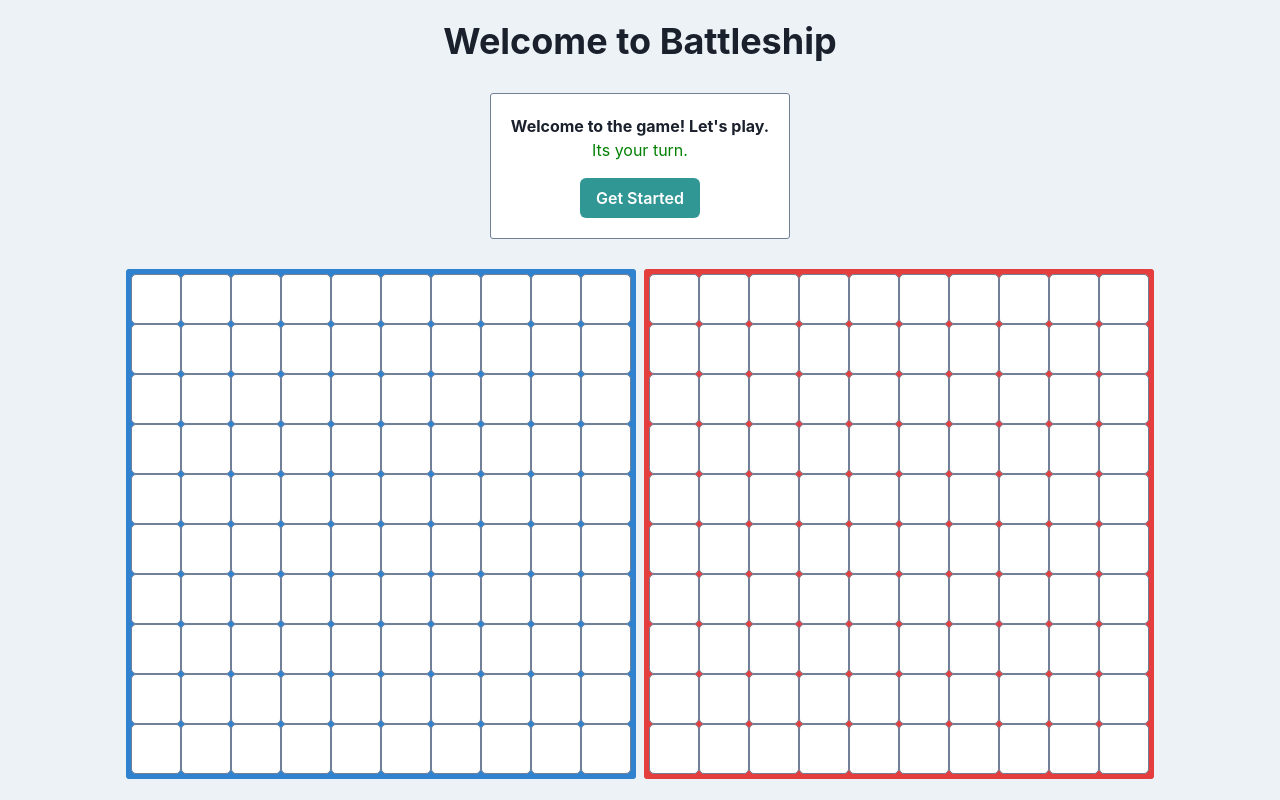
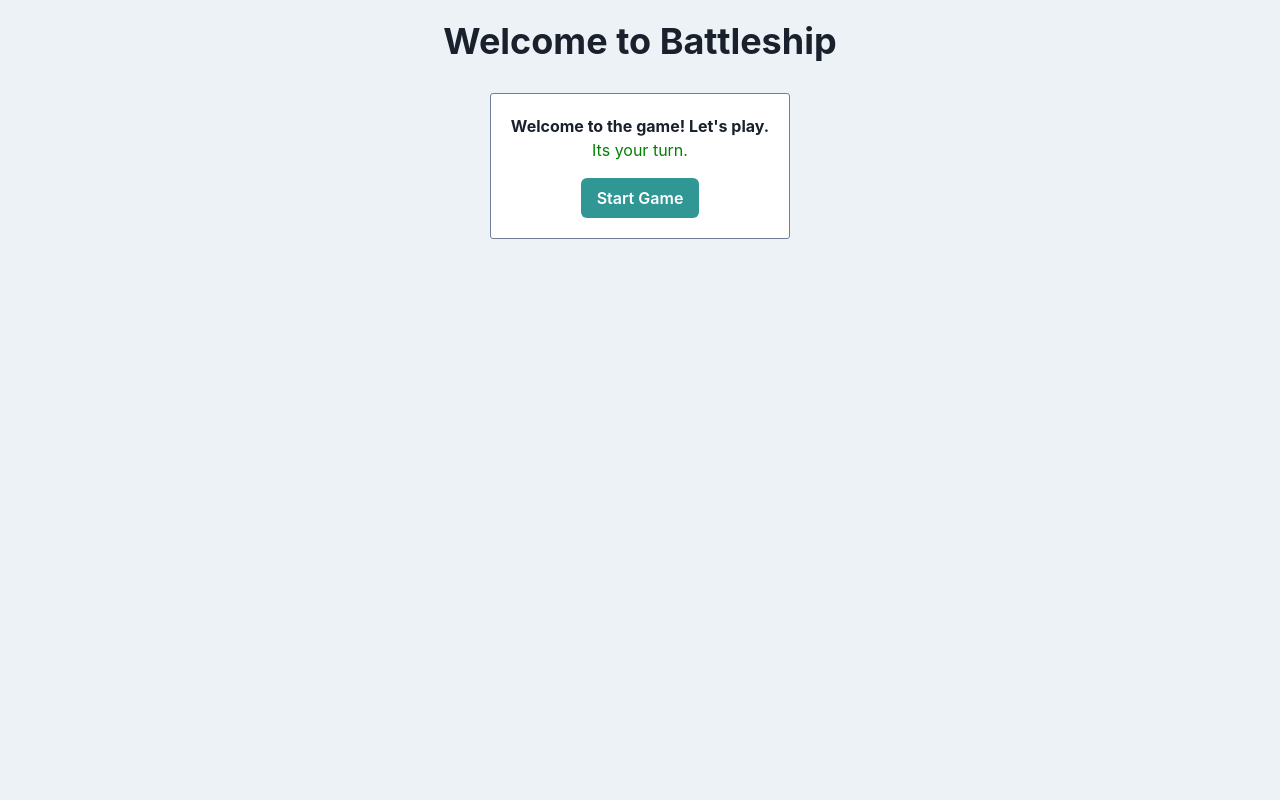
Before and after one commit to heyslevin/battleship, a React (Create React App) app: page / in a window 1280 px wide. Built offline with nearby package versions, Linux system fonts and the light colour scheme.

Commit message:
Can place ships now

```diff
--- a/package.json
+++ b/package.json
@@ -40,6 +40,7 @@
     ]
   },
   "devDependencies": {
-    "@babel/preset-env": "^7.13.12"
+    "@babel/preset-env": "^7.13.12",
+    "webpack-cli": "^4.7.2"
   }
 }
--- a/src/components/Board.js
+++ b/src/components/Board.js
@@ -3,23 +3,37 @@ import React, { useState } from "react";
 import { Box, HStack, Wrap } from "@chakra-ui/react";
 
 import Unit from "./Unit";
-
-//note
+import { useEffect } from "react";
 
 const Board = (props) => {
-  let filterUnitsWithShip = "";
+  const [unitsWithShip, setUnitsWithShip] = useState(["no units"]);
+  const [filterUnitsWithShip, setFilterUnitsWithShip] = useState("no units");
 
-  if (props.game.units) {
-    let filterUnitsWithShip = props.game.units.filter((unit) => {
-      return unit.hasShip;
-    });
-
-    console.log(filterUnitsWithShip);
+  if (!props.startGame) {
+    return null;
   }
 
-  let grid = [...Array(100)].map((e, index) => (
-    <Unit key={index} index={index} />
-  ));
+  let filterUnits = props.game.units.filter((unit) => unit.hasShip);
+  console.log(filterUnits);
+
+  let onlyIndex = filterUnits.map((unit) => {
+    return unit.name;
+  });
+  console.log(onlyIndex);
+
+  // let grid = [...Array(100)].map((e, index) => (
+  //   <Unit key={index} index={index} />
+  // ));
+
+  let gridUnits = props.game.units;
+
+  let grid = gridUnits.map((unit, index) => {
+    if (onlyIndex.includes(unit.name)) {
+      return <Unit key={index} index={index} hasShip={true} />;
+    } else {
+      return <Unit key={index} index={index} hasShip={false} />;
+    }
+  });
 
   return (
     <HStack justifyContent="center">
--- a/src/components/Game.js
+++ b/src/components/Game.js
@@ -12,6 +12,7 @@ const Game = (props) => {
   const [turn, setTurn] = useState("playerHuman");
   const [game, setGame] = useState("noGameStarted");
   const [players, setPlayers] = useState("noPlayers");
+  const [startGame, setStartGame] = useState(false);
 
   // Initializes Game after first render
   useEffect(() => {
@@ -26,7 +27,7 @@ const Game = (props) => {
 
     setPlayers({ playerHuman, playerAi });
     setGame(game);
-  }, []);
+  }, [startGame]);
 
   const placeShips = function placePlayerShipsOnBoard(player) {
     const ships = player.myShips;
@@ -62,8 +63,10 @@ const Game = (props) => {
         game={game}
         players={players}
         placeShips={placeShips}
+        startGame={startGame}
+        setStartGame={setStartGame}
       />
-      <Board game={game} />
+      <Board game={game} startGame={startGame} />
     </React.Fragment>
   );
 };
--- a/src/components/Scoreboard.js
+++ b/src/components/Scoreboard.js
@@ -2,10 +2,30 @@ import React from "react";
 
 import { Box, Button, Center, Heading, Text } from "@chakra-ui/react";
 
-const Scoreboard = ({ currentTurn, placeShips, players }) => {
+const Scoreboard = ({
+  currentTurn,
+  placeShips,
+  players,
+  startGame,
+  setStartGame,
+}) => {
   let turnColor = "";
   let turn = "";
-  let handleClick = () => placeShips(players[currentTurn]);
+  let buttonText = "";
+
+  if (!startGame) {
+    buttonText = "Start Game";
+  } else {
+    buttonText = "Place Ships";
+  }
+
+  let handleClick = () => {
+    if (!startGame) {
+      setStartGame(true);
+    } else {
+      placeShips(players[currentTurn]);
+    }
+  };
 
   if (currentTurn === "playerHuman") {
     turnColor = "green";
@@ -30,7 +50,7 @@ const Scoreboard = ({ currentTurn, placeShips, players }) => {
         <Heading size="s">Welcome to the game! Let's play.</Heading>
         <Text color={turnColor}>Its {turn} turn.</Text>
         <Button mt={4} colorScheme="teal" onClick={handleClick}>
-          Get Started
+          {buttonText}
         </Button>
       </Box>
     </Center>
--- a/src/components/Unit.js
+++ b/src/components/Unit.js
@@ -1,13 +1,15 @@
 import { Center, WrapItem } from "@chakra-ui/react";
 import React from "react";
 
-const Unit = () => {
+const Unit = (props) => {
+  let bgColor = props.hasShip ? "blue" : "white";
+
   return (
     <WrapItem>
       <Center
         w="50px"
         h="50px"
-        bg="white"
+        bg={bgColor}
         _hover={{ background: "gray.300" }}
         border="1px"
         borderColor="gray.500"
```
Also changed, not shown: 1 other file (tests, documents, lock files or other folders).
